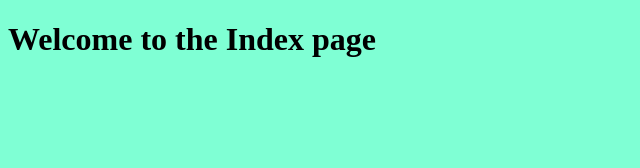
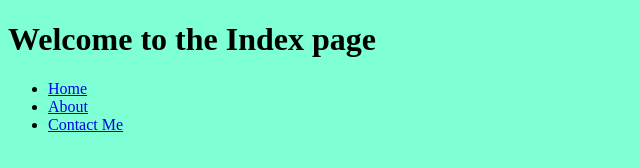
Before and after one commit to patchdpineapple/basic-informational-site, a plain HTML site: page index.html in a window 1280 px wide. Shown: the whole page, without its empty margins (0-640 px from the left). Drawn offline with Linux system fonts and the light colour scheme.

Commit message:
Added links to the pages

```diff
--- a/index.html
+++ b/index.html
@@ -7,5 +7,12 @@
     </head>
     <body style="background-color:aquamarine">
         <h1>Welcome to the Index page</h1>
+        <nav>
+            <ul>
+                <li><a href="./">Home</a></li>
+                <li><a href="./about">About</a></li>
+                <li><a href="./contact-me">Contact Me</a></li>
+            </ul>
+        </nav>
     </body>
 </html>
```
Also changed, not shown: about.html (+5 -0 lines), contact-me.html (+5 -0 lines).
